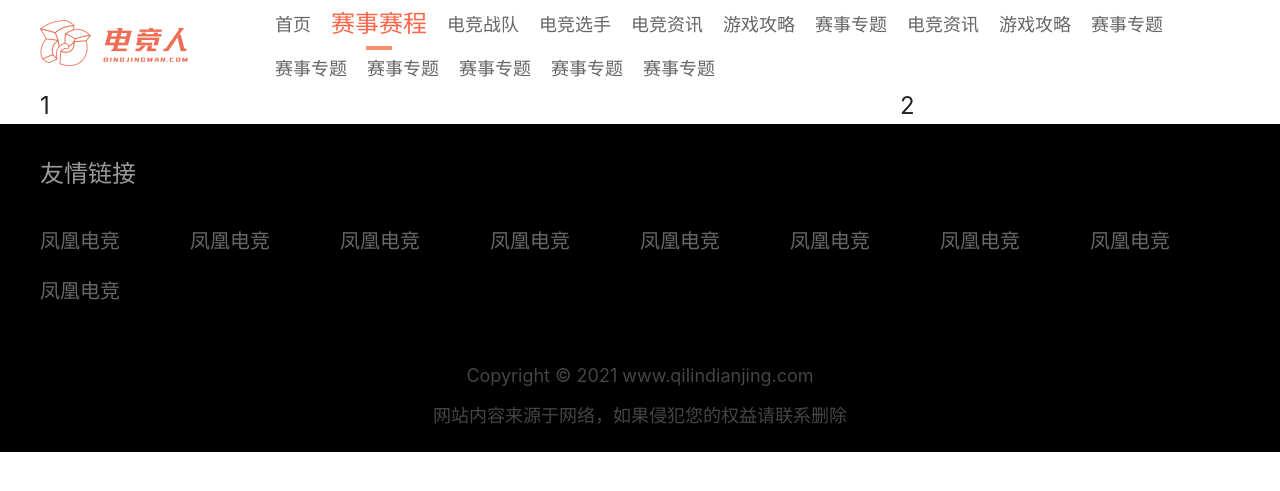
After one commit to qilinsaishi/combi_site_01, a PHP site: page /saishisaicheng1.html in a window 1280 px wide. The commit adds this page. Shown: the top 491 px of the page. Run offline with PHP 8.4, Linux system fonts and the light colour scheme.

Commit message:
首页nav修改

```diff
--- /dev/null
+++ b/V1/css/game.css
@@ -0,0 +1,8 @@
+.game_left{
+    width: 860px;
+    float: left;
+}
+.game_right{
+    width: 320px;
+    float: right;
+}
--- a/V1/css/headerfooter.css
+++ b/V1/css/headerfooter.css
@@ -4,10 +4,12 @@
 }
 .nav ul{
     display: flex;
-    justify-content: space-between;
+    /* justify-content: space-between; */
     align-items: center;
-    justify-content: space-between;
+    /* justify-content: space-between; */
     height: 88px;
+    flex-wrap: wrap;
+    max-width: 970px;
 }
 .nav li{
     font-size: 18px;
--- /dev/null
+++ b/V1/saishisaicheng1.html
@@ -0,0 +1,88 @@
+<!DOCTYPE html>
+<html lang="en">
+<head>
+    <meta charset="UTF-8">
+    <meta http-equiv="X-UA-Compatible" content="IE=edge">
+    <!-- <meta name="viewport" content="width=device-width, initial-scale=1.0"> -->
+    <meta name="viewport" content="initial-scale=0.5, maximum-scale=0.5, minimum-scale=0.5, user-scalable=no">
+    <meta name="format-detection" content="telephone=no">
+    <title>赛事赛程</title>
+    <link rel="stylesheet" href="./css/bootstrap.min.css">
+    <link rel="stylesheet" href="./css/reset.css">
+    <script src="./js/flexible.js"></script>
+    <link rel="stylesheet" href="./css/headerfooter.css">
+    <link rel="stylesheet" href="./css/game.css">
+</head>
+<body>
+    <div class="wrapper">
+        <div class="header">
+            <div class="container clearfix">
+                <div class="row">
+                    <div class="logo"><a href="index.html">
+                        <img src="./images/logo.png"></a>
+                        <!-- <img src="./images/logo@2x.png" alt=""> -->
+                    </div>
+                    <div class="hamburger" id="hamburger-6">
+                        <span class="line"></span>
+                        <span class="line"></span>
+                        <span class="line"></span>
+                    </div>
+                    <div class="nav">
+                        <ul class="clearfix">
+                            <li><a href="index.html">首页</a></li>
+                            <li class="active"><a href="##">赛事赛程</a></li>
+                            <li><a href="##">电竞战队</a></li>
+                            <li><a href="##">电竞选手</a></li>
+                            <li class="on"><a href="##">电竞资讯</a></li>
+                            <li><a href="">游戏攻略</a></li>
+                            <li><a href="##">赛事专题</a></li>
+                            <li class="on"><a href="##">电竞资讯</a></li>
+                            <li><a href="">游戏攻略</a></li>
+                            <li><a href="##">赛事专题</a></li>
+                            <li><a href="##">赛事专题</a></li>
+                            <li><a href="##">赛事专题</a></li>
+                            <li><a href="##">赛事专题</a></li>
+                            <li><a href="##">赛事专题</a></li>
+                            <li><a href="##">赛事专题</a></li>
+                        </ul>
+                    </div>
+                </div>
+            </div>
+        </div>
+        <div class="container">
+            <div class="row clearfix">
+                <div class="game_left">
+                    1
+                </div>
+                <div class="game_right">
+2
+                </div>
+            </div>
+        </div>
+    </div>
+    <div class="foot">
+        <div class="container">
+            <div class="row">
+                <div class="links_title">
+                    友情链接
+                </div>
+            </div>
+            <ul class="row links_list clearfix">
+                <li><a href="##">凤凰电竞</a></li>
+                <li><a href="##">凤凰电竞</a></li>
+                <li><a href="##">凤凰电竞</a></li>
+                <li><a href="##">凤凰电竞</a></li>
+                <li><a href="##">凤凰电竞</a></li>
+                <li><a href="##">凤凰电竞</a></li>
+                <li><a href="##">凤凰电竞</a></li>
+                <li><a href="##">凤凰电竞</a></li>
+                <li><a href="##">凤凰电竞</a></li>
+            </ul>
+            <p>Copyright © 2021 www.qilindianjing.com</p>
+            <p>网站内容来源于网络，如果侵犯您的权益请联系删除</p>
+        </div>
+    </div>
+    <script src="./js/jquery.min.js"></script>
+    <script src="./js/index.js"></script>
+</body>
+</html>
```
